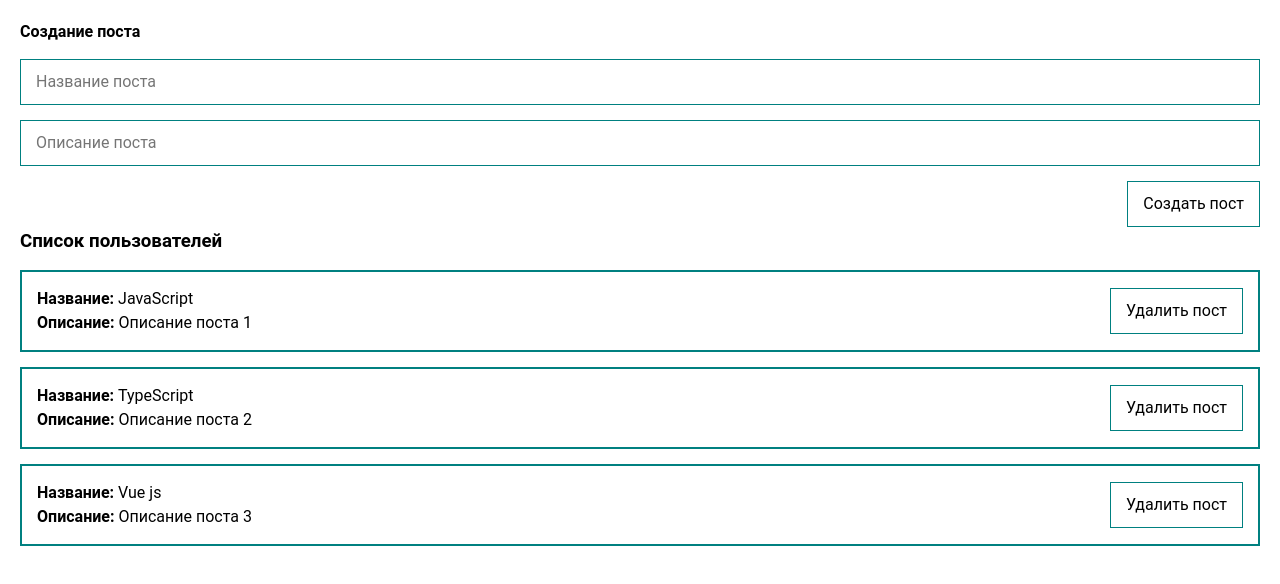
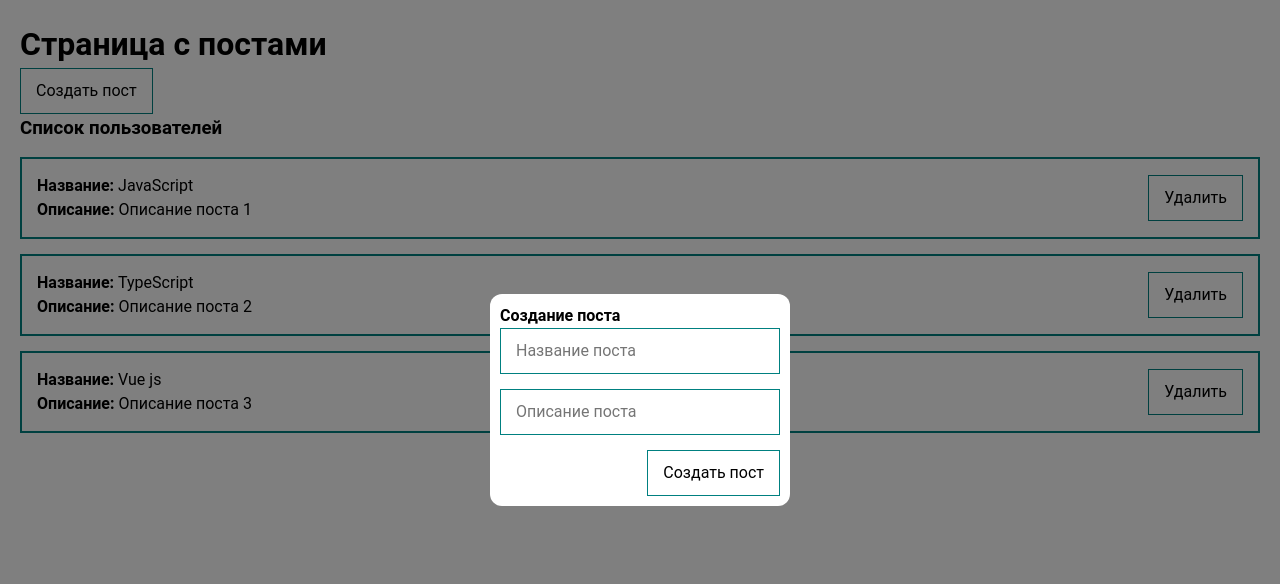
Before and after one commit to JohnnySench/Vue-3-big-course, a Vue app: page / in a window 1280 px wide. Both pictures are taken after a click on the button "Создать пост". Shown: the top 584 px of the page. Built offline with nearby package versions, Linux system fonts and the light colour scheme.

Commit message:
v-model + decomposition

```diff
--- a/src/App.vue
+++ b/src/App.vue
@@ -1,11 +1,13 @@
 <script>
 import PostForm from "./components/PostForm.vue";
 import PostList from "./components/PostList.vue";
+import MyButton from "./components/UI/MyButton.vue";
 
 export default {
   name: 'App',
-  components: {PostList, PostForm},
+  components: {MyButton, PostList, PostForm},
   data: () => ({
+    dialogVisible: false,
     posts: [
       {
         id: 1,
@@ -33,6 +35,12 @@ export default {
         body: data.body
       }
       this.posts.push(payload)
+    },
+    removePost(post) {
+      this.posts = this.posts.filter(x => x.id !== post.id)
+    },
+    openDialog() {
+      this.dialogVisible = true;
     }
   }
 }
@@ -40,8 +48,12 @@ export default {
 
 <template>
   <div class="container">
-    <PostForm @create="createPost"/>
-    <PostList :posts="posts"/>
+    <h1>Страница с постами</h1>
+    <my-button @click="openDialog">Создать пост</my-button>
+    <MyDialog v-model:local-visible="dialogVisible">
+      <PostForm @create="createPost"/>
+    </MyDialog>
+    <PostList @remove="removePost" :posts="posts"/>
 
   </div>
 </template>
--- a/src/components/PostForm.vue
+++ b/src/components/PostForm.vue
@@ -1,4 +1,5 @@
 <script>
+
 export default {
   name: 'PostForm',
   data() {
@@ -6,7 +7,7 @@ export default {
       post: {
         title: '',
         body: ''
-      }
+      },
     }
   },
   methods: {
@@ -14,6 +15,7 @@ export default {
       if (this.post.body && this.post.title) {
         this.post.id = Date.now()
         this.$emit('create', this.post)
+        console.log(this.post.body)
       }
       this.post = {
         title: '',
@@ -28,42 +30,20 @@ export default {
 <template>
   <form ref="form" class="form-post">
     <h4>Создание поста</h4>
-    <input
+    <MyInput
         v-model="post.title"
-        class="input"
-        type="text"
         placeholder="Название поста"/>
-    <input
+    <MyInput
         v-model="post.body"
-        class="input"
-        type="text"
         placeholder="Описание поста"/>
-    <button
-        @click="create"
-        type="button"
-        class="btn-create">Создать пост
-    </button>
+    <MyButton @click="create">Создать пост</MyButton>
   </form>
 </template>
 
 <style scoped>
-.input {
-  margin-top: 15px;
-  padding: 10px 15px;
-  border: 1px solid teal;
-  width: 100%;
-}
-
-
 .form-post {
   display: flex;
   flex-direction: column;
 }
 
-.btn-create {
-  margin-top: 15px;
-  align-self: flex-end;
-  border: 1px solid teal;
-  padding: 10px 15px;
-}
 </style>
--- a/src/components/PostItem.vue
+++ b/src/components/PostItem.vue
@@ -1,10 +1,16 @@
 <script>
+
 export default {
   name: "PostItem",
   props: {
     post: {
       type: Object,
       required: true
+    }
+  },
+  methods: {
+    removePost(post) {
+      this.$emit('remove', post)
     }
   }
 }
@@ -16,8 +22,10 @@ export default {
       <div><strong>Название: </strong>{{ post.title }}</div>
       <div><strong>Описание: </strong>{{ post.body }}</div>
     </div>
-    <div class="post__btns">
-      <button class="btn-delete" type="button">Удалить пост</button>
+    <div class="post__btn">
+      <MyButton @click="removePost(post)">
+        Удалить
+      </MyButton>
     </div>
   </div>
 </template>
@@ -32,8 +40,4 @@ export default {
   justify-content: space-between;
 }
 
-.btn-delete {
-  border: 1px solid teal;
-  padding: 10px 15px;
-}
 </style>
--- a/src/components/PostList.vue
+++ b/src/components/PostList.vue
@@ -17,7 +17,11 @@ export default {
 <template>
   <div>
     <h3>Список пользователей</h3>
-    <PostItem v-for="post in posts" :post="post"/>
+    <PostItem
+        @remove="this.$emit('remove', post)"
+        v-for="post in posts"
+        :post="post"
+        :key="post.id"/>
   </div>
 </template>
 
--- /dev/null
+++ b/src/components/UI/MyButton.vue
@@ -0,0 +1,19 @@
+<script>
+export default {
+  name: "MyButton"
+}
+</script>
+
+<template>
+  <button type="button" class="btn-create">
+    <slot/>
+  </button>
+</template>
+
+<style scoped>
+.btn-create {
+  align-self: flex-end;
+  border: 1px solid teal;
+  padding: 10px 15px;
+}
+</style>
--- /dev/null
+++ b/src/components/UI/MyDialog.vue
@@ -0,0 +1,50 @@
+<script>
+export default {
+  name: "MyDialog",
+  props: {
+    localVisible: {
+      type: Boolean,
+      default: false
+    }
+  },
+  methods: {
+    hideDialog() {
+      this.$emit('update:localVisible', false)
+    }
+  }
+}
+</script>
+
+<template>
+  <div
+      class="dialog"
+      v-if="localVisible"
+      @click.stop="hideDialog">
+    <div
+        class="dialog__content"
+        @click.stop>
+      <slot/>
+    </div>
+  </div>
+</template>
+
+<style scoped>
+.dialog {
+  top: 0;
+  bottom: 0;
+  left: 0;
+  right: 0;
+  background-color: rgba(0, 0, 0, .5);
+  position: fixed;
+  display: flex;
+}
+
+.dialog__content {
+  padding: 10px;
+  margin: auto;
+  border-radius: 12px;
+  background-color: white;
+  min-height: 50px;
+  min-width: 300px;
+}
+</style>
--- /dev/null
+++ b/src/components/UI/MyInput.vue
@@ -0,0 +1,32 @@
+<script>
+export default {
+  name: "MyInput",
+  props: {
+    modelValue: {
+      type: [String, Number]
+    }
+  },
+  methods: {
+    sendData(event) {
+      this.$emit('update:modelValue', event.target.value)
+    }
+  }
+}
+</script>
+
+<template>
+  <input
+      :value="modelValue"
+      @input="sendData"
+      class="input"
+      type="text"/>
+</template>
+
+<style scoped>
+.input {
+  margin-bottom: 15px;
+  padding: 10px 15px;
+  border: 1px solid teal;
+  width: 100%;
+}
+</style>
--- /dev/null
+++ b/src/components/UI/index.js
@@ -0,0 +1,9 @@
+import MyButton from "./MyButton.vue";
+import MyInput from "./MyInput.vue";
+import MyDialog from "./MyDialog.vue";
+
+export default [
+    MyButton,
+    MyInput,
+    MyDialog
+]
--- a/src/main.js
+++ b/src/main.js
@@ -2,6 +2,7 @@ import { createApp } from 'vue'
 import App from './App.vue'
 import router from "./router/router.js";
 import store from "./store/store.js";
+import component from './components/UI'
 
 // Vuetify
 import 'vuetify/styles'
@@ -20,4 +21,11 @@ const vuetify = createVuetify({
     directives,
 })
 
-createApp(App).use(vuetify, {iconfont: 'mdi'}).use(router).use(VueAxios, axios).use(store).mount('#app')
+const app = createApp(App)
+
+// Глобальная регистрация компонентов UI
+component.forEach(component => {
+    app.component(component.name, component)
+})
+
+app.use(vuetify, {iconfont: 'mdi'}).use(router).use(VueAxios, axios).use(store).mount('#app')
```
